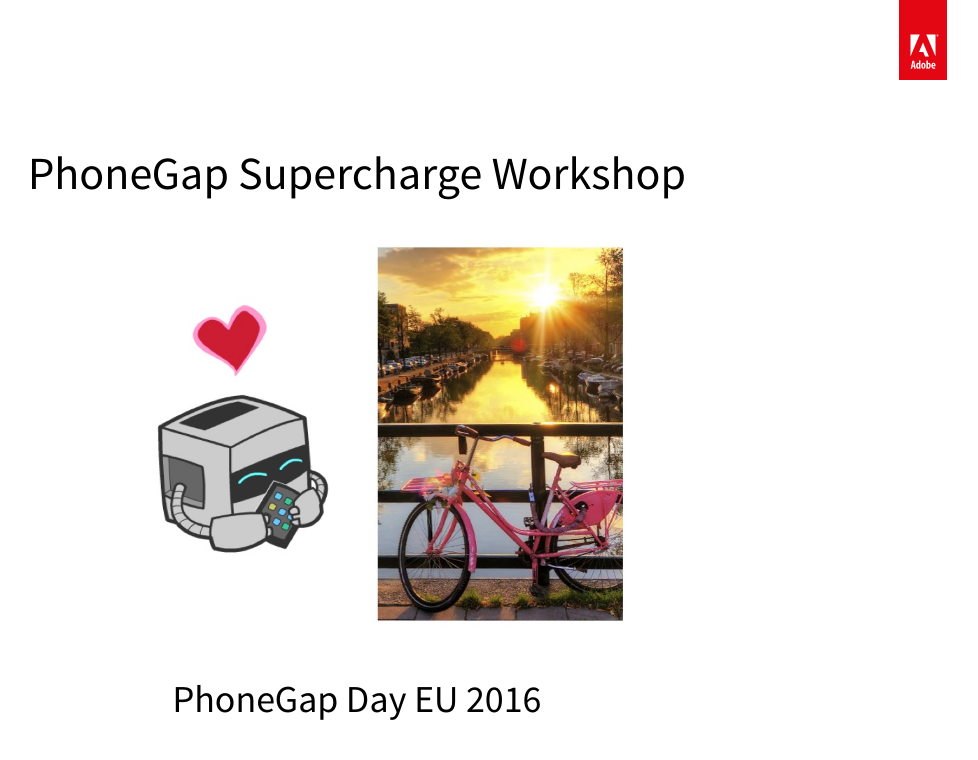
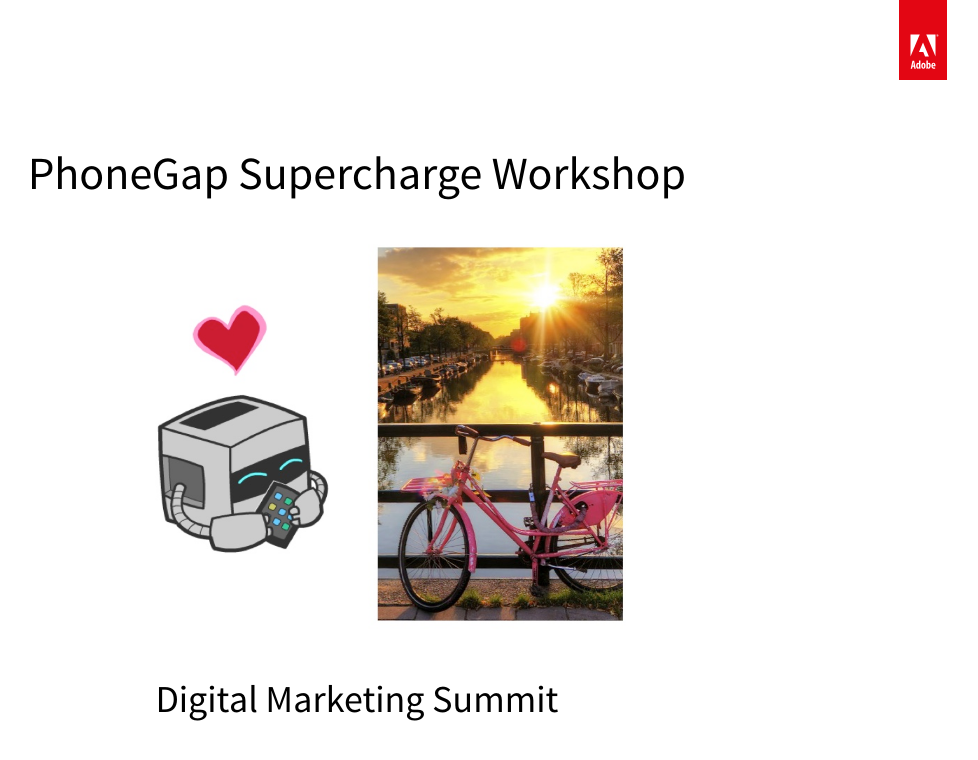
Before and after one commit to macdonst/summit-phonegap-supercharge, a Jekyll site: the page preso/www/index.html, which Jekyll copies as it is, in a window 1280 px wide. Shown: the top 760 px of the page, without its empty margins (283-1261 px from the left). Built offline with Jekyll 4.4.1, drawn with Linux system fonts in a browser that asks for light colours.

```diff
--- a/_includes/bootstrap-header.html
+++ b/_includes/bootstrap-header.html
@@ -8,7 +8,7 @@
     <meta name="author" content="">
     <link rel="shortcut icon" href="../../assets/ico/favicon.ico">
 
-    <title>Women Who Code PhoneGap Supercharge</title>
+    <title>Digital Marketing Summit PhoneGap Supercharge</title>
 
     <!-- Bootstrap core CSS -->
     <link href="bootstrap/css/bootstrap.min.css" rel="stylesheet">
@@ -53,7 +53,7 @@
         <div class="navbar-collapse collapse">
             <ul class="nav navbar-nav navbar-right">
                 <li><a
-                        href="https://github.com/macdonst/wwc-london-star-track"><img
+                        href="https://github.com/macdonst/summit-phonegap-supercharge"><img
                         src="images/icon-github.png" style="border: none;margin: -4px 0;height: 28px;width: 28px;"/>
                     GitHub
                     Project</a></li>
--- a/_layouts/home.html
+++ b/_layouts/home.html
@@ -23,8 +23,8 @@
     <div class="container">
         <div class="row" style="text-align: center">
             <a href="https://twitter.com/share" class="twitter-share-button" data-size="large"
-               data-url="http://macdonst.github.io/phonegap-workshop"
-               data-text="PhoneGap Day Workshop #Cordova #PhoneGap">Tweet</a>
+               data-url="https://macdonst.github.io/summit-phonegap-supercharge"
+               data-text="Adobe Summit PhoneGap Supercharge Workshop #Cordova #PhoneGap">Tweet</a>
             <script>!function(d,s,id){var js,fjs=d.getElementsByTagName(s)[0],p=/^http:/.test(d.location)?'http':'https';if(!d.getElementById(id)){js=d.createElement(s);js.id=id;js.src=p+'://platform.twitter.com/widgets.js';fjs.parentNode.insertBefore(js,fjs);}}(document, 'script', 'twitter-wjs');</script>
 
             <div style="margin-left: 30px;"></div>
--- a/preso/www/index.html
+++ b/preso/www/index.html
@@ -32,7 +32,7 @@
     <h1>PhoneGap Supercharge Workshop</h1>
 
     <img src="images/ams.jpg" width="560" height="400"/>
-    <h2>PhoneGap Day EU 2016</h3>
+    <h2>Digital Marketing Summit</h3>
  </div>
 
 <div class="slide">
@@ -55,10 +55,10 @@
 </div>
 
 <div class="slide">
-    <h1><span>Overview & Demo</span></h1>
-      <h5>App</h5><h5 style="color: red"> https://github.com/macdonst/wwc-london-star-track</h5>
-      <h5>Solutions</h5><h5 style="color: red"> https://github.com/macdonst/wwc-london-star-track-solutions</h5>
-      <h5>Tutorial</h5><h5 style="color: red"> http://macdonst.github.io/wwc-london-star-track/</h5>
+    <h1><span>Overview &amp; Demo</span></h1>
+      <h5>App</h5><h5 style="color: red"> https://github.com/macdonst/summit-phonegap-supercharge</h5>
+      <h5>Solutions</h5><h5 style="color: red"> https://github.com/macdonst/summit-phonegap-supercharge-solutions</h5>
+      <h5>Tutorial</h5><h5 style="color: red"> http://macdonst.github.io/summit-phonegap-supercharge/</h5>
 </div>
 
 
```
Also changed, not shown: lesson1.md (+1 -1 lines), lesson10.md (+0 -2 lines).
